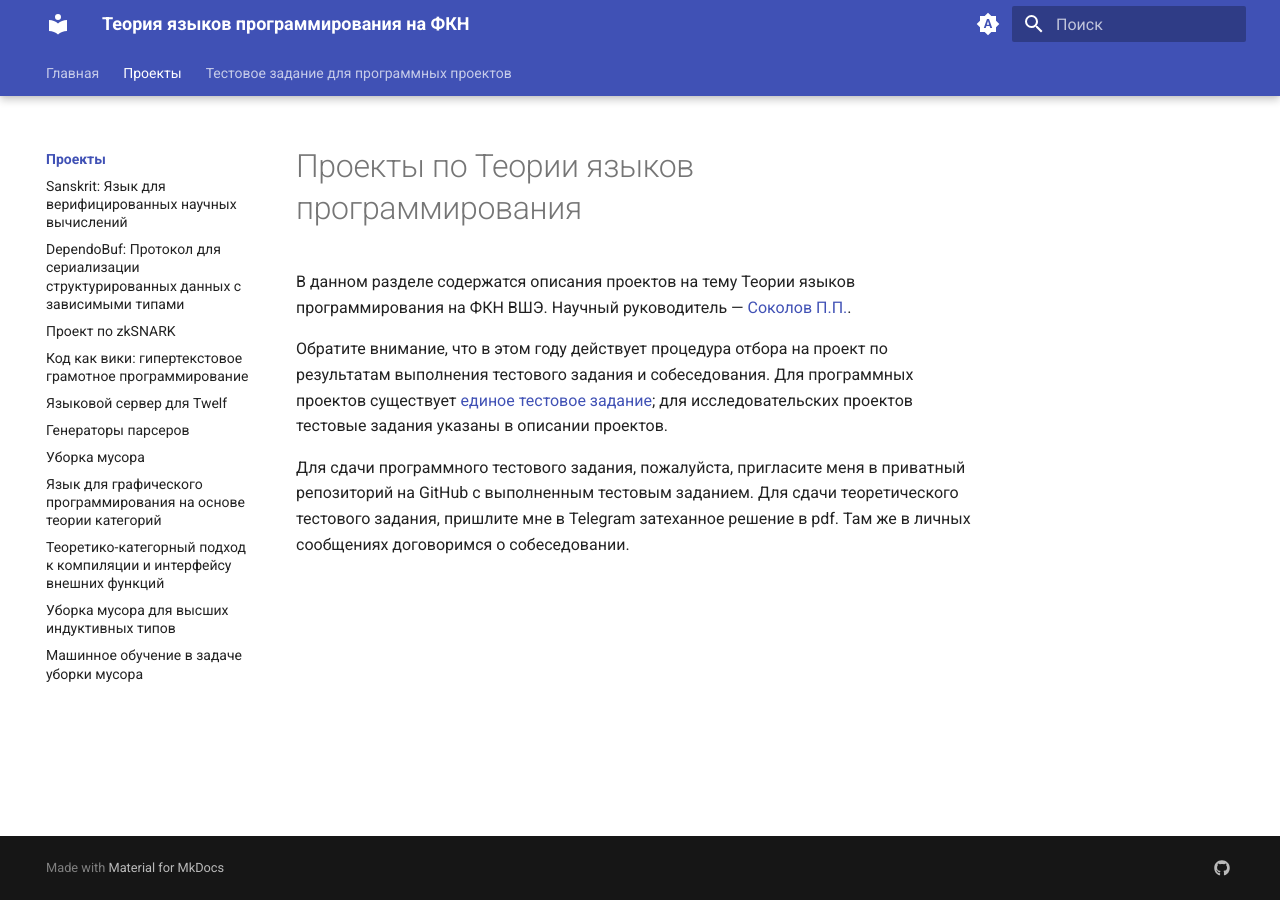
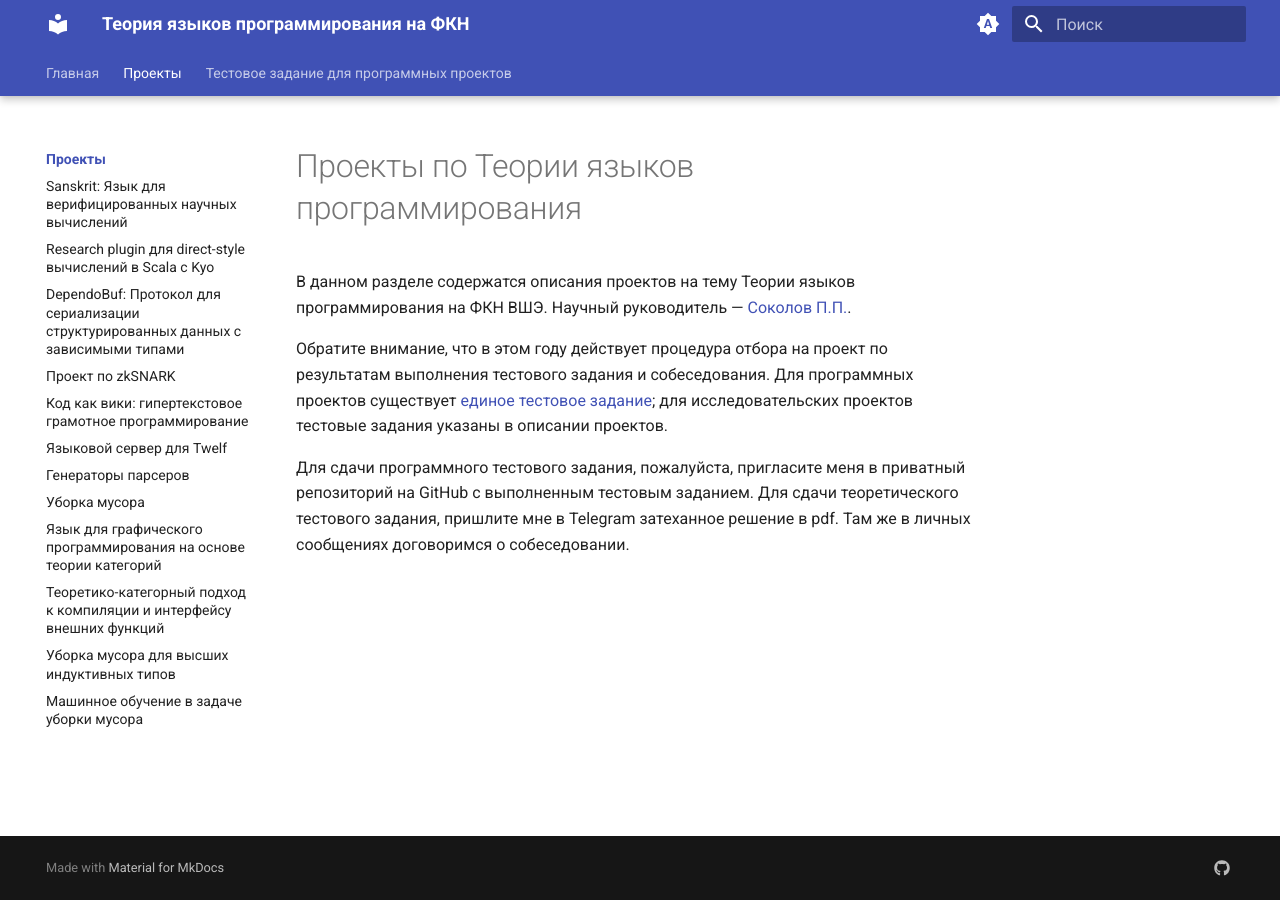
Before and after one commit to Church-of-Church-HSE/Church-of-Church-HSE.github.io, an MkDocs documentation site: the page built from docs/projects/index.md, in a window 1280 px wide. Built offline with MkDocs 1.6.1 and Material for MkDocs 9.7.7, drawn with Linux system fonts in a browser that asks for light colours.

Commit message:
Add kyo-direct-plugin to the list of projects

```diff
--- a/mkdocs.yml
+++ b/mkdocs.yml
@@ -6,6 +6,7 @@ nav:
   - Проекты:
     - projects/index.md
     - projects/sanskrit.md
+    - projects/kyo-direct-plugin.md
     - projects/dependobuf.md
     - projects/zksnark.md
     - projects/codeaswiki.md
```
